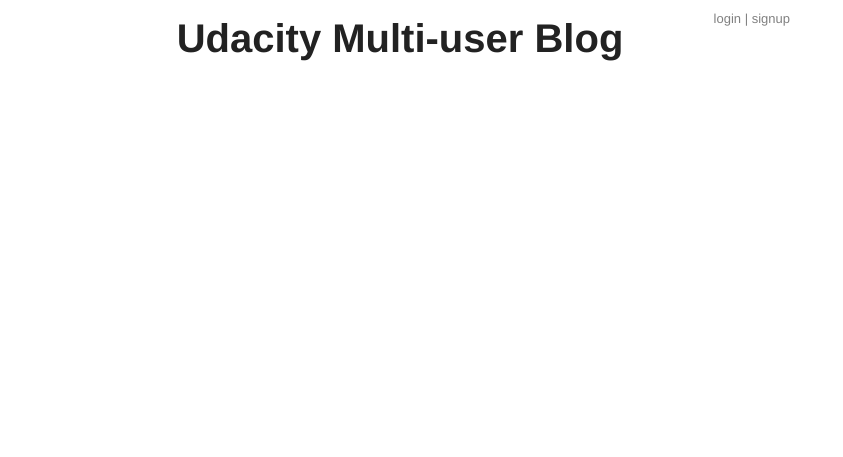
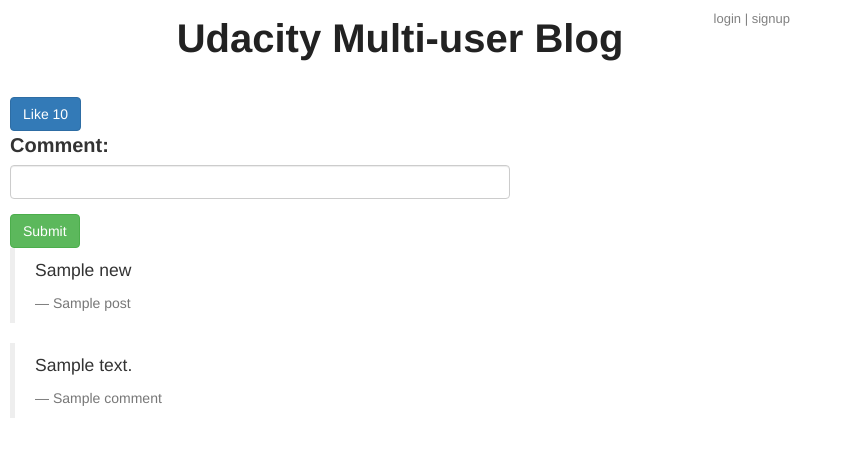
Before and after one commit to chezze911/udacity-multi-user-blog, a Python web app: template templates/permalink.html in a window 1280 px wide. Shown: the top 457 px of the page, without its empty margins (0-843 px from the left). Run offline with Jinja, Linux system fonts and the light colour scheme; the template is opened without the code that fills it: most values are stand-ins (such as "Sample title", 1, 10 or a date in 2020); some libraries are stand-ins or nearby versions.

Commit message:
update permalink.html file to have user input like and comments

```diff
--- a/blog.py
+++ b/blog.py
@@ -157,7 +157,7 @@ PASS_RE = re.compile(r"^.{3,20}$")
 def valid_password(password):
     return password and PASS_RE.match(password)
 
-# Defines a. valid email
+# Defines a valid email
 EMAIL_RE  = re.compile(r'^[\S]+@[\S]+\.[\S]+$')
 def valid_email(email):
     return not email or EMAIL_RE.match(email)
--- a/index.yaml
+++ b/index.yaml
@@ -9,6 +9,12 @@ indexes:
 # manually, move them above the marker line.  The index.yaml file is
 # automatically uploaded to the admin console when you next deploy
 # your application using appcfg.py.
+
+- kind: Comment
+  properties:
+  - name: post_id
+  - name: created
+    direction: desc
 
 - kind: Comment
   ancestor: yes
--- a/templates/permalink.html
+++ b/templates/permalink.html
@@ -1,5 +1,51 @@
 {% extends "base.html" %}
 
 {% block content %}
-  {{post.render() | safe}}
+  <div class="row">
+        {{post.render() | safe}}
+    </div>
+
+    <div class="row">
+        <div class="sub-work col-md-12">
+            <form method="post" role="form">
+                <input type="hidden" class="form-control" id="like" name="like" value="update">
+                <button type="submit" class="btn btn-primary">Like {{post.likes}}</button>
+            </form>
+        </div>
+
+        <div class="sub-work col-md-12">
+            <form method="post" role="form" class="comment-form">
+                <div class="form-group">
+                    <label for="comment">Comment:</label>
+                    <input type="text" class="form-control" id="comment" name="comment" value="">
+                </div>
+
+                {% if error %}
+                <div class="alert alert-danger" role="alert">
+                    <span class="glyphicon glyphicon-exclamation-sign" aria-hidden="true"></span>
+                    {{error}}
+                </div>
+                {% endif %}
+
+                <button type="submit" class="btn btn-success">Submit</button>
+            </form>
+        </div>
+
+        <div class="sub-work col-md-12">
+            {% if new %}
+            <blockquote>
+                <p>{{ new }}</p>
+                <footer>{{ post.getUserName() }}</footer>
+            </blockquote>
+            {% endif %}
+
+            {% for c in comments %}
+            <blockquote>
+                <p>{{ c.comment }}</p>
+                <footer>{{ c.getUserName() }}</footer>
+            </blockquote>
+            {% endfor %}
+        </div>
+
+    </div>
 {% endblock %}
```
